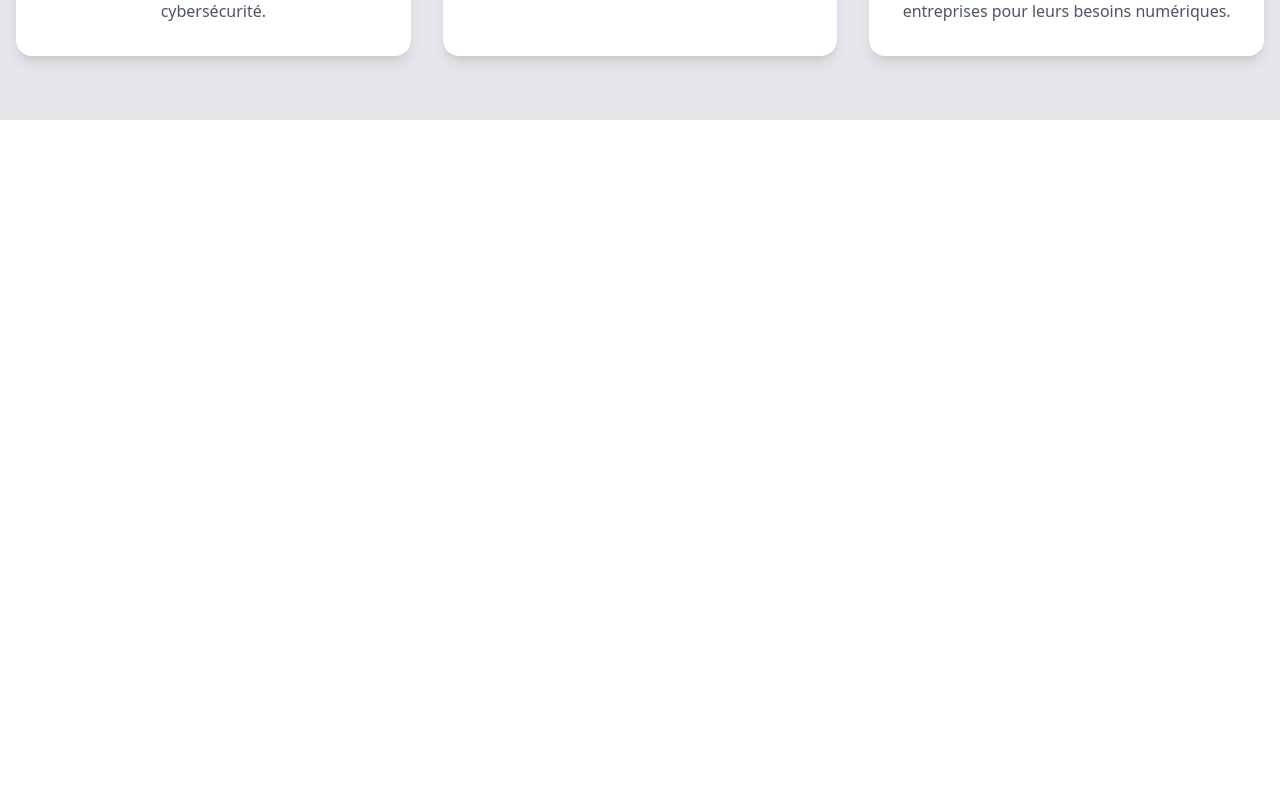
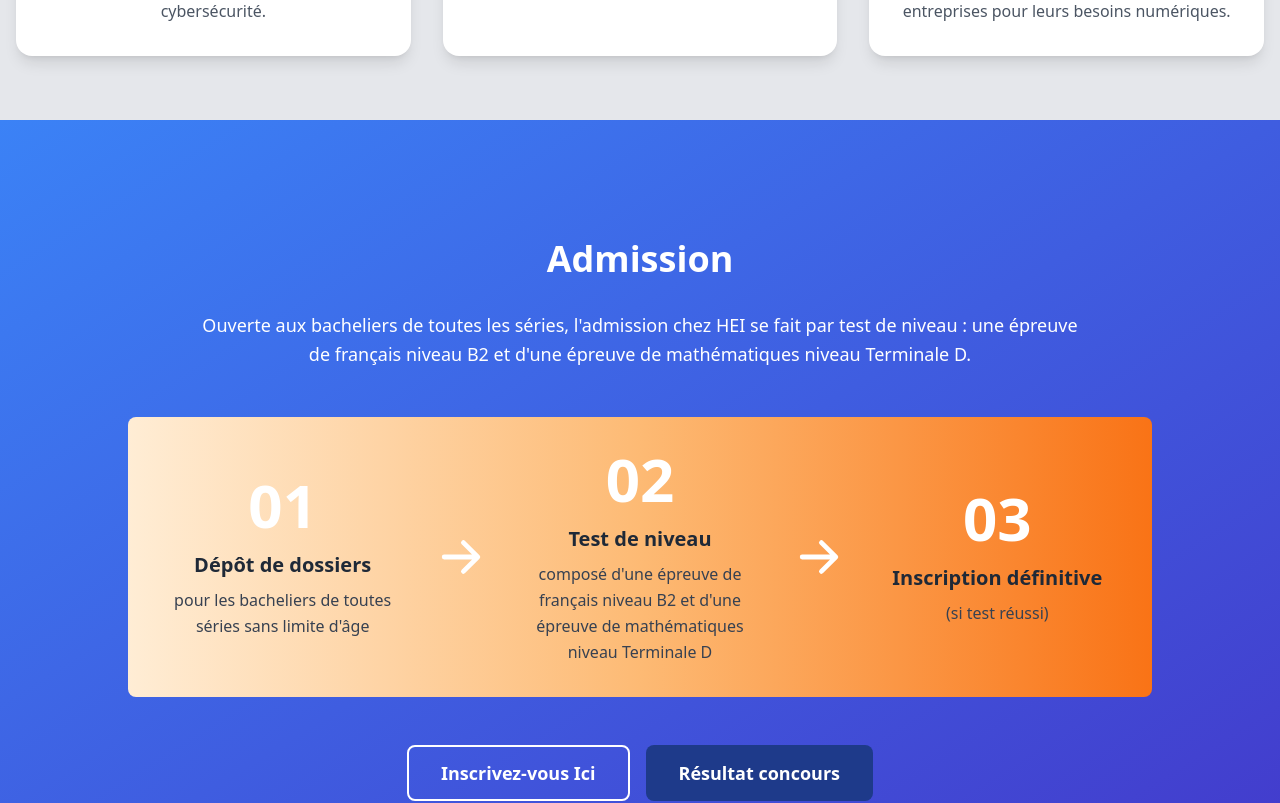
Before and after one commit to nyyanja/Web2-Site-HEI, a React (Vite) app in the folder site-Hei/: page / in a window 1280 px wide. Shown: the part 680-1483 px from the top of the page. Before the commit the page ends 832 px from the top, so only its background shows below. Built offline with nearby package versions, Linux system fonts and the light colour scheme.

Commit message:
Feat: Add new section like AdmissionSection

```diff
--- a/site-Hei/src/App.jsx
+++ b/site-Hei/src/App.jsx
@@ -1,12 +1,15 @@
 
 import './App.css'
+import AdmissionSection from './components/AdmissionSection'
 import DomainesSection from './components/DomainesSection'
 
 function App() {
 
   return (
+    <>
     <DomainesSection/>
-
+    <AdmissionSection/>
+    </>
   )
 }
 
--- /dev/null
+++ b/site-Hei/src/components/AdmissionSection.jsx
@@ -0,0 +1,82 @@
+import React from 'react';
+
+export default function AdmissionSection() {
+  return (
+    <div
+      className="min-h-screen bg-gradient-to-br from-blue-500 to-indigo-700 flex items-center justify-center p-8"
+      style={{
+        width: "100vw",
+        position: "relative",
+        left: "50%",
+        right: "50%",
+        marginLeft: "-50vw",
+        marginRight: "-50vw",
+      }}
+    >
+      <div className="w-full">
+        {/* Titre principal */}
+        <div className="text-center mb-12">
+          <h1 className="text-4xl font-bold text-white mb-8">Admission</h1>
+          <p className="text-lg text-white leading-relaxed max-w-4xl mx-auto text-center">
+            Ouverte aux bacheliers de toutes les séries, l'admission chez HEI se fait par test de niveau :
+            une épreuve de français niveau B2 et d'une épreuve de mathématiques niveau Terminale D.
+          </p>
+        </div>
+
+        {/* Processus d'admission */}
+        <div className="bg-gradient-to-r from-orange-100 via-orange-300 to-orange-500 rounded-lg p-8 mb-12 max-w-5xl mx-auto">
+          <div className="flex items-center justify-between">
+            {/* Étape 01 */}
+            <div className="flex-1">
+              <div className="text-6xl font-bold text-white mb-4">01</div>
+              <h3 className="text-xl font-semibold text-gray-800 mb-2">Dépôt de dossiers</h3>
+              <p className="text-gray-700 leading-relaxed">
+                pour les bacheliers de toutes séries sans limite d'âge
+              </p>
+            </div>
+
+            {/* Flèche 1 */}
+            <div className="mx-8">
+              <svg className="w-12 h-12 text-white" fill="currentColor" viewBox="0 0 20 20">
+                <path fillRule="evenodd" d="M10.293 3.293a1 1 0 011.414 0l6 6a1 1 0 010 1.414l-6 6a1 1 0 01-1.414-1.414L14.586 11H3a1 1 0 110-2h11.586l-4.293-4.293a1 1 0 010-1.414z" clipRule="evenodd" />
+              </svg>
+            </div>
+
+            {/* Étape 02 */}
+            <div className="flex-1">
+              <div className="text-6xl font-bold text-white mb-4">02</div>
+              <h3 className="text-xl font-semibold text-gray-800 mb-2">Test de niveau</h3>
+              <p className="text-gray-700 leading-relaxed">
+                composé d'une épreuve de français niveau B2 et d'une épreuve de mathématiques niveau Terminale D
+              </p>
+            </div>
+
+            {/* Flèche 2 */}
+            <div className="mx-8">
+              <svg className="w-12 h-12 text-white" fill="currentColor" viewBox="0 0 20 20">
+                <path fillRule="evenodd" d="M10.293 3.293a1 1 0 011.414 0l6 6a1 1 0 010 1.414l-6 6a1 1 0 01-1.414-1.414L14.586 11H3a1 1 0 110-2h11.586l-4.293-4.293a1 1 0 010-1.414z" clipRule="evenodd" />
+              </svg>
+            </div>
+
+            {/* Étape 03 */}
+            <div className="flex-1">
+              <div className="text-6xl font-bold text-white mb-4">03</div>
+              <h3 className="text-xl font-semibold text-gray-800 mb-2">Inscription définitive</h3>
+              <p className="text-gray-700 leading-relaxed">(si test réussi)</p>
+            </div>
+          </div>
+        </div>
+
+        {/* Boutons d'action */}
+        <div className="flex flex-col sm:flex-row gap-4 justify-center">
+          <button className="bg-transparent border-2 border-white text-white px-8 py-3 rounded-lg text-lg font-semibold hover:bg-blue-900 hover:border-blue-900 transition-all duration-300 transform hover:scale-105">
+            Inscrivez-vous Ici
+          </button>
+          <button className="bg-blue-900 text-white px-8 py-3 rounded-lg text-lg font-semibold hover:bg-white hover:text-blue-900 transition-all duration-300 transform hover:scale-105">
+            Résultat concours
+          </button>
+        </div>
+      </div>
+    </div>
+  );
+}
```
